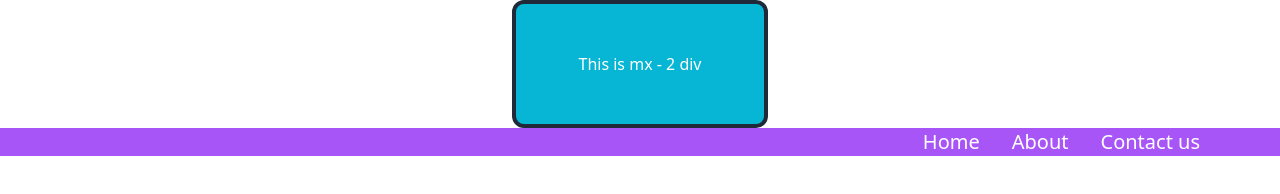
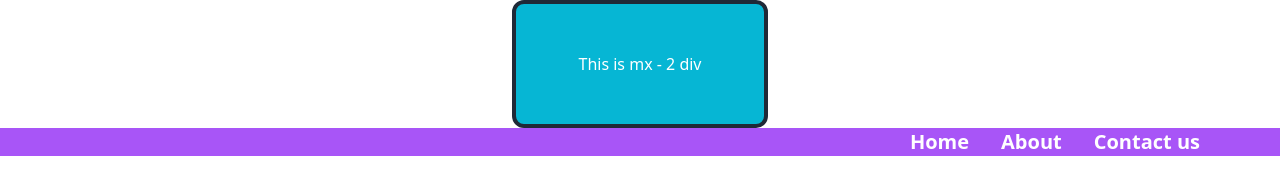
Before and after one commit to Vishal-080/Tailwind_practice_cwh, a website built with Vite: page index.html in a window 1280 px wide. Built offline with nearby package versions, Linux system fonts and the light colour scheme.

Commit message:
font weight added

```diff
--- a/index.html
+++ b/index.html
@@ -14,9 +14,9 @@
         This is mx - 2 div
     </div>
     <ul class="flex space-x-8 bg-purple-500 text-white font-sans text-xl justify-end px-20">
-        <li class="hover:bg-purple-700 hover:uppercase cursor-pointer">Home</li>
-        <li class="hover:bg-purple-700 hover:uppercase cursor-pointer">About</li>
-        <li class="hover:bg-purple-700 hover:uppercase cursor-pointer">Contact us</li>
+        <li class="hover:bg-purple-700 hover:uppercase cursor-pointer font-bold">Home</li>
+        <li class="hover:bg-purple-700 hover:uppercase cursor-pointer font-bold">About</li>
+        <li class="hover:bg-purple-700 hover:uppercase cursor-pointer font-bold">Contact us</li>
     </ul>
 </body>
 
```
